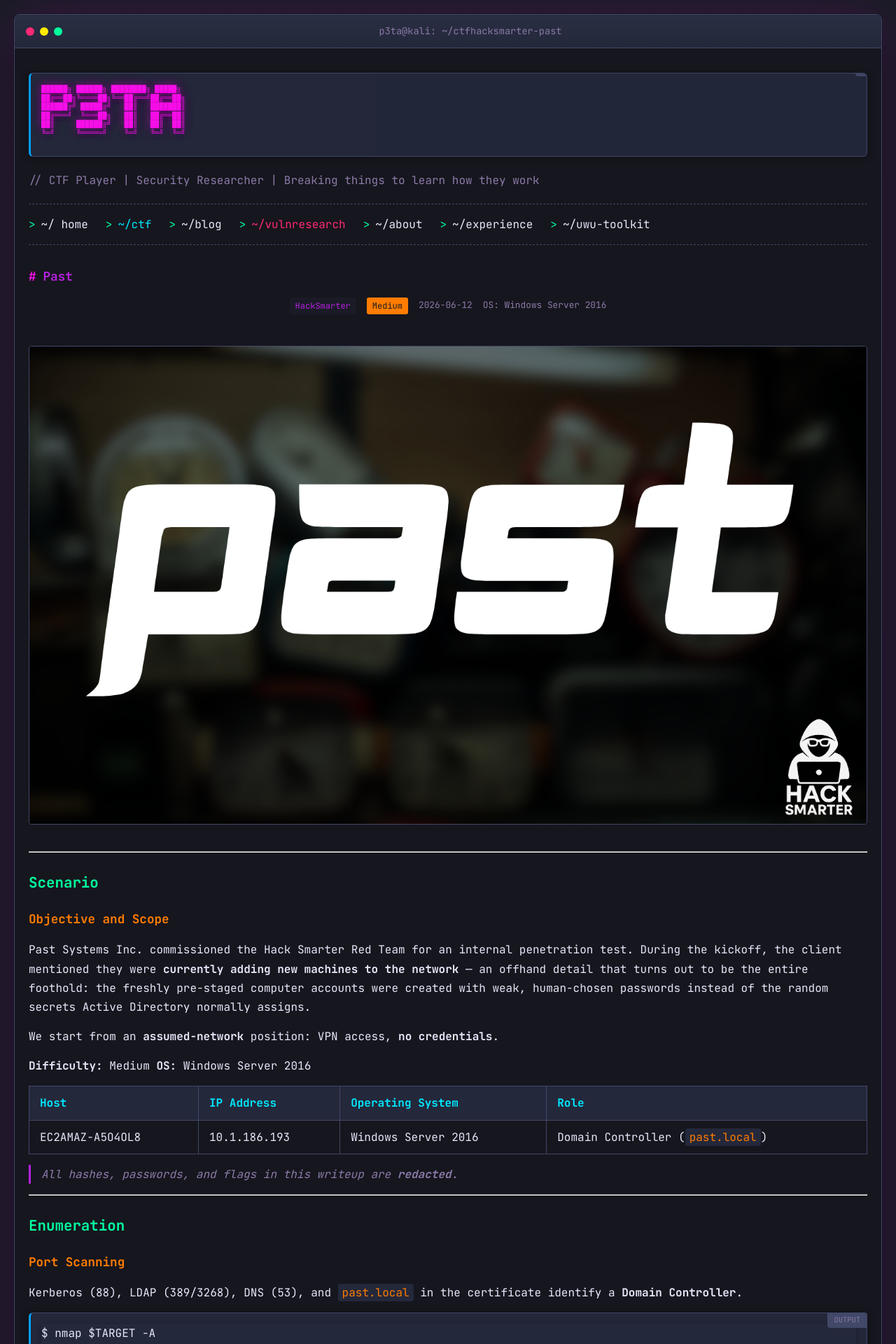
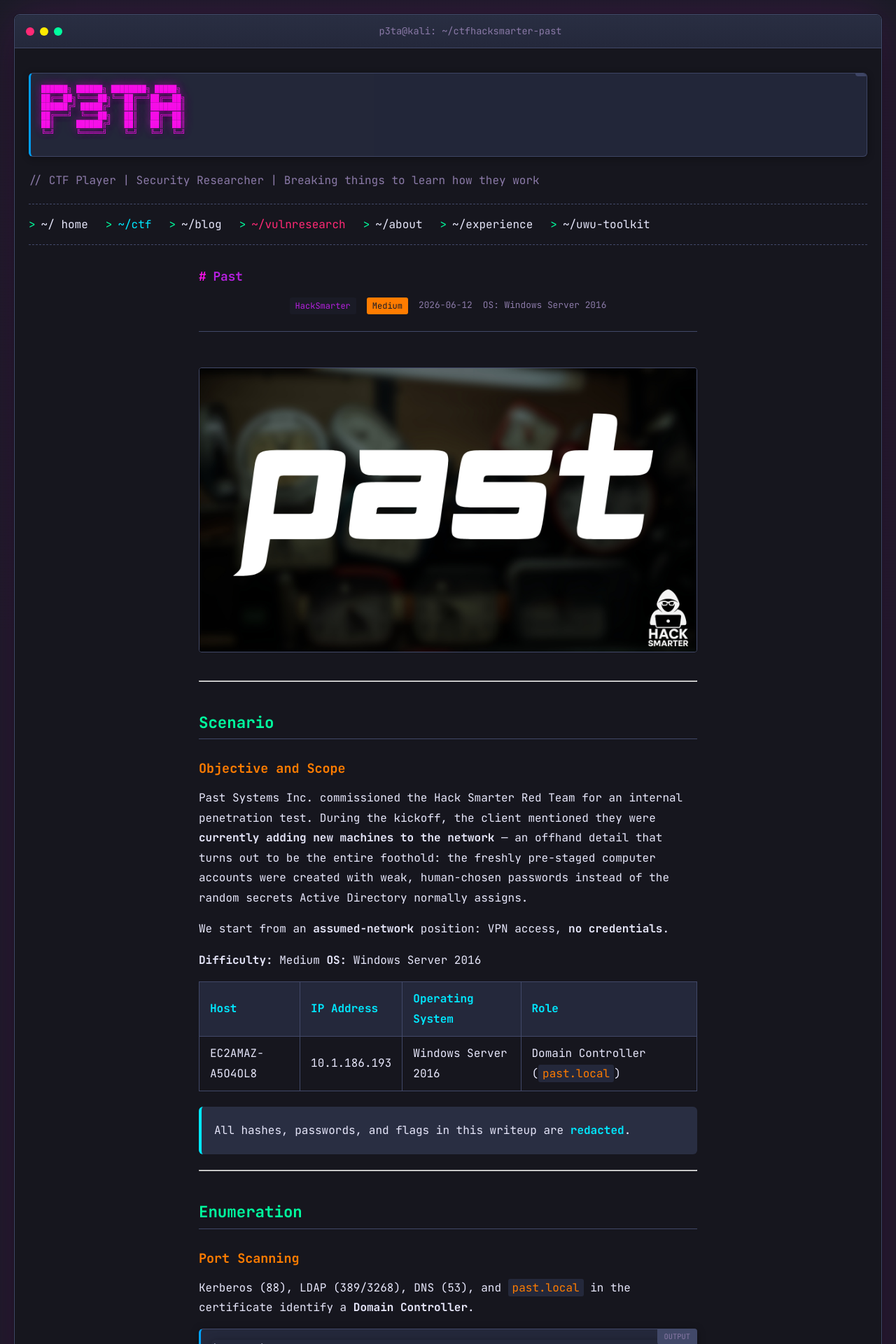
Before and after one commit to p3ta00/p3ta00.github.io, a Jekyll site: the page built from _ctf/hacksmarter-past.md, in a window 1280 px wide. Shown: the top 1920 px of the page at 70% size. Built offline with Jekyll 4.4.1, drawn with Linux system fonts in a browser that asks for light colours; some of the changed text lies outside the part shown.

Commit message:
Writeup typography: narrower measure + callout boxes
- Constrain writeup/post content to a ~70-char column (720px, centered)
  instead of full-width edge-to-edge text
- Section dividers under h2, tighter heading hierarchy + line-heights
- Blockquotes restyled as readable callout panels (tinted box, cyan
  accent, non-italic) instead of italic full-width text

Co-Authored-By: Claude Opus 4.8 (1M context) <noreply@anthropic.com>

```diff
--- a/assets/css/main.css
+++ b/assets/css/main.css
@@ -702,45 +702,63 @@ div.highlighter-rouge {
 
 /* CTF Writeups */
 .writeup {
-  max-width: none;
+  max-width: 760px;
   width: 100%;
+  margin: 0 auto;
+  padding: 0 24px;
 }
 
 .writeup-header {
   text-align: center;
-  margin-bottom: 30px;
+  margin-bottom: 36px;
+  padding-bottom: 24px;
+  border-bottom: 1px solid var(--terminal-black);
 }
 
 .writeup-header .writeup-meta {
   justify-content: center;
 }
 
-/* Blog posts */
+/* Blog posts + writeup body — constrained measure for readability */
 .post-content {
-  max-width: none;
+  max-width: 720px;
   width: 100%;
+  margin: 0 auto;
+  font-size: 1rem;
+  line-height: 1.78;
 }
 
 .post-content h1 {
   color: var(--cyan);
-  margin: 30px 0 15px;
-  font-size: 1.6em;
+  margin: 48px 0 18px;
+  font-size: 1.7em;
+  line-height: 1.25;
 }
 
 .post-content h2 {
   color: var(--green);
-  margin: 25px 0 12px;
-  font-size: 1.3em;
+  margin: 44px 0 16px;
+  padding-bottom: 8px;
+  font-size: 1.4em;
+  line-height: 1.3;
+  border-bottom: 1px solid var(--terminal-black);
 }
 
 .post-content h3 {
   color: var(--orange);
-  margin: 20px 0 10px;
-  font-size: 1.1em;
+  margin: 30px 0 12px;
+  font-size: 1.15em;
+  line-height: 1.3;
 }
 
 .post-content p {
-  margin: 15px 0;
+  margin: 16px 0;
+}
+
+/* First heading shouldn't carry a big top gap under the banner */
+.post-content > h1:first-child,
+.post-content > h2:first-child {
+  margin-top: 8px;
 }
 
 .post-content a {
@@ -768,11 +786,21 @@ div.highlighter-rouge {
 }
 
 .post-content blockquote {
-  border-left: 3px solid var(--purple);
-  padding-left: 15px;
-  margin: 15px 0;
-  color: var(--foreground-dark);
-  font-style: italic;
+  background: var(--bg-highlight);
+  border-left: 4px solid var(--cyan);
+  border-radius: 6px;
+  padding: 14px 18px;
+  margin: 22px 0;
+  color: var(--foreground);
+  font-style: normal;
+}
+
+.post-content blockquote p {
+  margin: 6px 0;
+}
+
+.post-content blockquote strong {
+  color: var(--cyan);
 }
 
 .post-content img {
```
